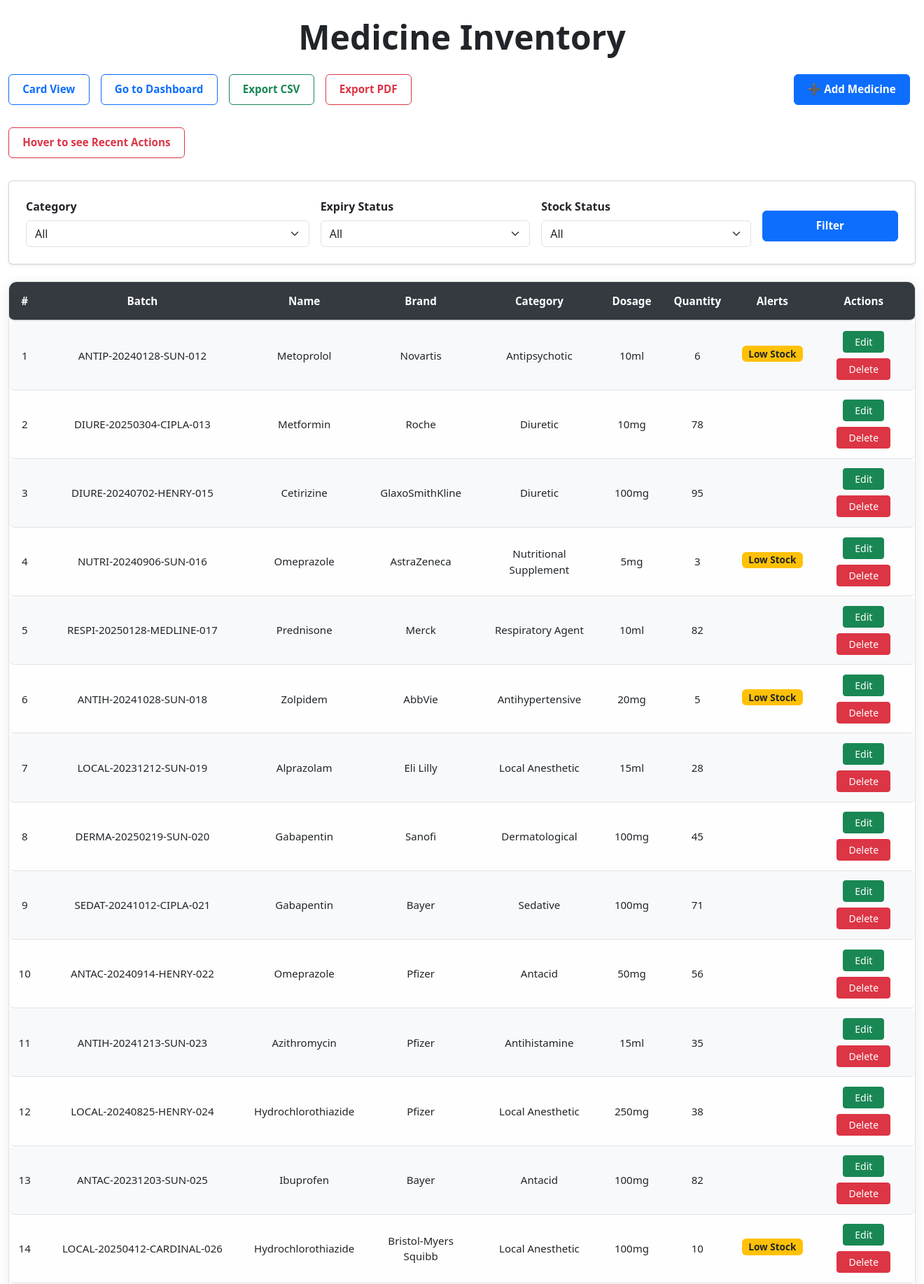
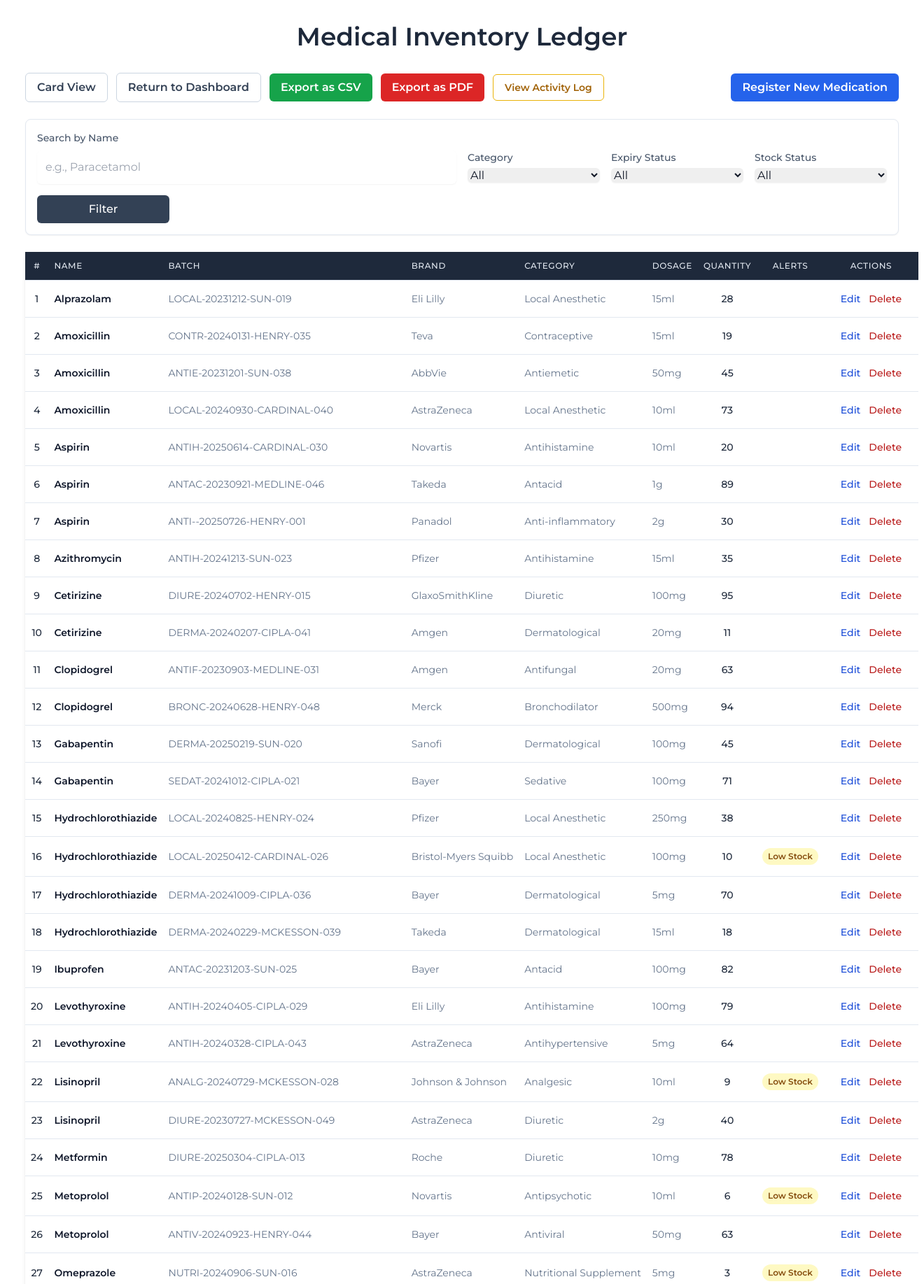
Before and after one commit to YOOSUF-HUB/Smart-Pharmacy-System, a Django app: page /medicine/table/ in a window 1320 px wide. Shown: the top 1835 px of the page at 70% size. Run offline with Django 5.2, Linux system fonts and the light colour scheme; data comes from the database, SQL or seed files in the repository; both versions use the stored data as it was after the commit; some libraries are stand-ins or nearby versions.

Commit message:
Enhance medicine table and view templates with improved filtering, sorting, and styling

```diff
--- a/Medicine_inventory/views.py
+++ b/Medicine_inventory/views.py
@@ -75,29 +75,37 @@ def view_medicine_cards(request):
     })
 
 def view_medicine_table(request):
-    medicines = Medicine.objects.all()
+    medicines = Medicine.objects.all().order_by('name')
     categories = [c[0] for c in Medicine.CATEGORY_CHOICES]
 
     # Filtering
     category = request.GET.get('category')
     expiry = request.GET.get('expiry')
     low_stock = request.GET.get('low_stock')
+    search_query = request.GET.get('search')
+
+    if search_query:
+        medicines = medicines.filter(name__icontains=search_query)
 
     if category:
         medicines = medicines.filter(category=category)
+
     filtered = []
     for med in medicines:
         med.low_stock = med.quantity_in_stock < med.reorder_level
         med.near_expiry = med.is_near_expiry()
         med.is_expired = med.is_expired()
+
         # Expiry filter
         if expiry == 'near' and not med.near_expiry:
             continue
         if expiry == 'expired' and not med.is_expired:
             continue
+
         # Low stock filter
         if low_stock == 'low' and not med.low_stock:
             continue
+
         filtered.append(med)
 
     recent_actions = MedicineAction.objects.select_related('medicine').order_by('-timestamp')[:5]
@@ -105,7 +113,7 @@ def view_medicine_table(request):
     return render(request, 'Medicine_inventory/medicine_table.html', {
         'medicine': filtered,
         'categories': categories,
-        'recent_actions' : recent_actions,
+        'recent_actions': recent_actions,
     })
 
 # Create a new medicine entry
--- a/templates/Medicine_inventory/medicine_table.html
+++ b/templates/Medicine_inventory/medicine_table.html
@@ -1,321 +1,151 @@
-{% extends 'base.html' %}
+{% extends 'Medicine_inventory/base.html' %}
 
-{% block title %}Medicine Inventory{% endblock title %}
+{% block title %}Medical Inventory Ledger{% endblock title %}
 
 {% block content %}
+<script src="https://cdn.tailwindcss.com"></script>
+
+<link rel="preconnect" href="https://fonts.googleapis.com">
+<link rel="preconnect" href="https://fonts.gstatic.com" crossorigin>
+<link href="https://fonts.googleapis.com/css2?family=Inter:wght@400;500;600;700&family=Lora:wght@500;600;700&display=swap" rel="stylesheet">
+
 <style>
-  .container{
-    max-width: 1500px;
+  /* Base styles using Tailwind's recommended 'font-sans' and a custom 'font-serif' */
+  body {
+    font-family: "Montserrat", sans-serif;
+    background-color: #f8fafc; /* slate-50 */
   }
-
-  .table-container {
-    border-radius: 12px;
-    box-shadow: 0 4px 20px rgba(0, 0, 0, 0.08);
-    overflow-x: auto;
-    margin-bottom: 2rem;
-    border: 1px solid #dee2e6;
-    background-color: #fff;
-  }
-
-  table {
-    width: 100%;
-    border-collapse: separate;
-    border-spacing: 0;
-    min-width: 980px;
-  }
-
-  thead th {
-    background-color: #343a40;
-    color: #fff;
-    font-weight: 600;
-    padding: 1rem;
-    text-align: center;
-    font-size: 0.95rem;
-    border-bottom: 2px solid #dee2e6;
-  }
-
-  th:first-child, td:first-child {
-    border-top-left-radius: 8px;
-    border-bottom-left-radius: 8px;
-  }
-
-  th:last-child, td:last-child {
-    border-top-right-radius: 8px;
-    border-bottom-right-radius: 8px;
-  }
-
-  td {
-    padding: 0.85rem;
-    text-align: center;
-    vertical-align: middle;
-    color: #212529;
-    background-color: #fefefe;
-    font-size: 0.94rem;
-    border-bottom: 1px solid #dee2e6;
-  }
-
-  tbody tr:nth-child(odd) td {
-    background-color: #f8f9fa;
-  }
-
-  tbody tr:hover td {
-    background-color: #e9ecef;
-    transition: background-color 0.3s ease;
-  }
-
-  .badge {
-    font-size: 0.85rem;
-    padding: 0.35em 0.7em;
-    border-radius: 6px;
-    font-weight: 600;
-    display: inline-block;
-    margin-bottom: 5px;
-  }
-
-  .bg-danger {
-    background-color: #dc3545;
-    color: #fff;
-  }
-
-  .bg-warning {
-    background-color: #ffc107;
-    color: #212529;
-  }
-
-  .bg-dark {
-    background-color: #6c757d;
-    color: #fff;
-  }
-
-  .btn-action {
-    padding: 6px 12px;
-    border-radius: 6px;
-    font-size: 0.83rem;
-    font-weight: 500;
-    text-decoration: none;
-    color: #fff;
-    transition: all 0.2s ease;
-  }
-
-  .btn-update {
-    background-color: #198754;
-  }
-
-  .btn-update:hover {
-    background-color: #157347;
-  }
-
-  .btn-delete {
-    background-color: #dc3545;
-  }
-
-  .btn-delete:hover {
-    background-color: #bb2d3b;
-  }
-
-  .btn-primary, .btn-outline-primary, .btn-outline-success {
-    border-radius: 6px;
-    font-weight: 600;
-    font-size: 0.95rem;
-    padding: 0.6rem 1.2rem;
-    margin-right: 0.5rem;
-    margin-bottom: 0.5rem;
-  }
-
-  .btn-outline-success,
-  .btn-outline-danger {
-    padding: 0.6rem 1.2rem;
-    font-size: 0.95rem;
-    font-weight: 600;
-    border-radius: 6px;
-    margin-right: 0.5rem;
-    margin-bottom: 0.5rem;
-  }
-
-  .add-button-wrapper {
-    text-align: right;
-    margin-top: 1.5rem;
-  }
-
-  h2.text-centre {
-    text-align: center;
-    font-size: 3rem;
-    font-weight: 700;
-    color: #212529;
-    margin-bottom: 1.5rem;
-  }
-
-  .alert-info {
-    padding: 1rem;
-    background-color: #e9f3ff;
-    color: #055160;
-    border: 1px solid #b6d4fe;
-    border-radius: 8px;
-  }
-
-  @media (max-width: 768px) {
-    table {
-      min-width: unset;
-    }
-    .table-container {
-      padding: 1.25rem;
-    }
-    td, th {
-      font-size: 0.85rem;
-      padding: 0.7rem;
-    }
-    .add-button-wrapper {
-      text-align: center;
-    }
-  }
-.popover {
-    max-width: 800px;
-    width: 800px;
+  .font-serif {
+    font-family: "Montserrat", sans-serif;
   }
 </style>
 
-<div class="container">
-  <h2 class="text-centre">Medicine Inventory</h2>
+<div class="container mx-auto max-w-9xl px-4 py-8">
+
+  <h2 class="font-serif text-center text-4xl font-semibold text-slate-800 mb-8">
+    Medical Inventory Ledger
+  </h2>
+
+  <div class="flex flex-wrap justify-between items-center mb-6 gap-4">
+    <div class="flex flex-wrap items-center gap-3">
+      <a href="{% url 'medicine_cards' %}" class="bg-white border border-slate-300 hover:bg-slate-100 text-slate-700 font-semibold py-2 px-4 rounded-md transition-colors">Card View</a>
+      <a href="{% url 'med_inventory_dash' %}" class="bg-white border border-slate-300 hover:bg-slate-100 text-slate-700 font-semibold py-2 px-4 rounded-md transition-colors">Return to Dashboard</a>
+      <a href="{% url 'export_medicine_csv' %}" class="bg-green-600 hover:bg-green-800 text-white font-semibold py-2 px-4 rounded-md transition-colors">Export as CSV</a>
+      <a href="{% url 'export_medicine_pdf' %}" class="bg-red-600 hover:bg-red-900 text-white font-semibold py-2 px-4 rounded-md transition-colors">Export as PDF</a>
+
+      <div class="relative inline-block group">
+        <button type="button" class="border border-yellow-500 text-yellow-700 hover:bg-yellow-50 font-semibold py-2 px-4 rounded-md transition-colors duration-200 text-sm">
+          View Activity Log
+        </button>
+        <div class="absolute z-20 hidden group-hover:block bg-white rounded-lg shadow-xl border w-96 max-w-xl mt-2">
+          <div class="font-serif font-bold text-lg text-slate-800 p-3 border-b">Recent Transaction Log</div>
+          <ul class="divide-y divide-slate-200">
+            {% for action in recent_actions %}
+              <li class="p-3 flex justify-between items-center">
+                <div>
+                  <strong class="font-semibold text-slate-800">
+                    {% if action.medicine %}{{ action.medicine.name }} ({{ action.medicine.batch_number }}){% else %}{{ action.medicine_name }} ({{ action.batch_number }}){% endif %}
+                  </strong>
+                  <span class="text-xs font-semibold text-yellow-800 bg-yellow-100 border border-yellow-200 ml-2 px-2 py-0.5 rounded-full">{{ action.get_action_display }}</span>
                 </div>
-
-
-
-<div class="row mb-4 align-items-center">
-  <div class="col-md-8 d-flex flex-wrap gap-2">
-    <a href="{% url 'medicine_cards' %}" class="btn btn-outline-primary">Card View</a>
-    <a href="{% url 'med_inventory_dash' %}" class="btn btn-outline-primary me-2">Go to Dashboard</a>
-    <a href="{% url 'export_medicine_csv' %}" class="btn btn-outline-success">Export CSV</a>
-    <a href="{% url 'export_medicine_pdf' %}" class="btn btn-outline-danger">Export PDF</a>
-  </div>
-  <div class="col-md-4 text-md-end text-center mt-2 mt-md-0">
-    <a href="{% url 'medicine_create' %}" class="btn btn-primary">➕ Add Medicine</a>
+                <small class="text-slate-500 whitespace-nowrap text-xs">{{ action.timestamp|date:"M d, Y H:i" }}</small>
+              </li>
+            {% empty %}
+              <li class="p-4 text-slate-500 text-center">No recent activity recorded.</li>
+            {% endfor %}
+          </ul>
         </div>
       </div>
 
-<!-- Add this where your actions table is -->
-<div class="text-left my-4">
-  <button type="button"
-          class="btn btn-outline-danger"
-          data-bs-toggle="popover"
-          data-bs-html="true"
-          data-bs-trigger="hover focus"
-          title="Recently Performed Actions"
-          data-bs-content='
-            <ul class="list-group list-group-flush text-start">
-              {% for action in recent_actions %}
-                <li class="list-group-item d-flex justify-content-between align-items-center">
-                  <span>
-                    <strong>
-                      {% if action.medicine %}
-                        {{ action.medicine.name }} ({{ action.medicine.batch_number }})
-                      {% else %}
-                        {{ action.medicine_name }} ({{ action.batch_number }})
-                      {% endif %}
-                    </strong>
-                    <span class="badge bg-warning ms-2">{{ action.get_action_display }}</span>
-                  </span>
-                  <small class="text-muted">{{ action.timestamp|date:"M d, Y H:i" }}</small>
-                </li>
-              {% empty %}
-                <li class="list-group-item text-muted text-center">No recent actions.</li>
-              {% endfor %}
-            </ul>
-          '>
-    Hover to see Recent Actions
-  </button>
+    </div>
+    <div class="w-full sm:w-auto">
+      <a href="{% url 'medicine_create' %}" class="w-full block text-center sm:w-auto bg-blue-600 hover:bg-blue-900 text-white font-semibold py-2 px-4 rounded-md transition-colors">
+        Register New Medication
+      </a>
+    </div>
   </div>
 
-  <!-- Filter Section -->
-<div class="card shadow-sm mb-4 p-4">
+  <div class="bg-white shadow-sm rounded-lg p-4 mb-6 border border-slate-200">
     <form method="get">
-    <div class="row g-3 align-items-end">
-      <div class="col-md-4">
-        <label for="category" class="form-label fw-semibold">Category</label>
-        <select name="category" id="category" class="form-select">
+      <div class="grid grid-cols-1 md:grid-cols-2 lg:grid-cols-6 gap-4 items-end">
+
+        <!-- Search Bar -->
+        <div class="md:col-span-2 lg:col-span-3">
+          <label for="search" class="block text-sm font-medium text-slate-600 mb-2">Search by Name</label>
+          <input type="text" name="search" id="search" value="{{ request.GET.search }}" placeholder="e.g., Paracetamol" class="w-full py-3 px-3 border-slate-300 rounded-md shadow-sm focus:border-blue-700 focus:ring-1 focus:ring-blue-700">
+        </div>
+
+        <div class="lg:col-span-1">
+          <label for="category" class="block text-sm font-medium text-slate-600 mb-1">Category</label>
+          <select name="category" id="category" class="w-full border-slate-300 rounded-md shadow-sm focus:border-blue-700 focus:ring-1 focus:ring-blue-700">
             <option value="">All</option>
-          {% for cat in categories %}
-            <option value="{{ cat }}" {% if request.GET.category == cat %}selected{% endif %}>{{ cat }}</option>
-          {% endfor %}
+            {% for cat in categories %}<option value="{{ cat }}" {% if request.GET.category == cat %}selected{% endif %}>{{ cat }}</option>{% endfor %}
           </select>
         </div>
-
-      <div class="col-md-3">
-        <label for="expiry" class="form-label fw-semibold">Expiry Status</label>
-        <select name="expiry" id="expiry" class="form-select">
+        <div class="lg:col-span-1">
+          <label for="expiry" class="block text-sm font-medium text-slate-600 mb-1">Expiry Status</label>
+          <select name="expiry" id="expiry" class="w-full border-slate-300 rounded-md shadow-sm focus:border-blue-700 focus:ring-1 focus:ring-blue-700">
             <option value="">All</option>
             <option value="near" {% if request.GET.expiry == 'near' %}selected{% endif %}>Near Expiry</option>
             <option value="expired" {% if request.GET.expiry == 'expired' %}selected{% endif %}>Expired</option>
           </select>
         </div>
-
-      <div class="col-md-3">
-        <label for="low_stock" class="form-label fw-semibold">Stock Status</label>
-        <select name="low_stock" id="low_stock" class="form-select">
+        <div class="lg:col-span-1">
+          <label for="low_stock" class="block text-sm font-medium text-slate-600 mb-1">Stock Status</label>
+          <select name="low_stock" id="low_stock" class="w-full border-slate-300 rounded-md shadow-sm focus:border-blue-700 focus:ring-1 focus:ring-blue-700">
             <option value="">All</option>
             <option value="low" {% if request.GET.low_stock == 'low' %}selected{% endif %}>Low Stock</option>
           </select>
         </div>
-
-      <div class="col-md-2 text-end">
-        <button type="submit" class="btn btn-primary w-100 mt-2" style="margin-top: 0.5rem;">Filter</button>
+        <div class="md:col-span-2 lg:col-span-1 flex items-center gap-2 pt-4 md:pt-0">
+          <button type="submit" class="w-full bg-slate-700 hover:bg-slate-800 text-white font-medium py-2 px-4 rounded-md">Filter</button>
+        </div>
+        <div class="md:col-span-2 lg:col-span-1 flex items-center gap-2 pt-4 md:pt-0">
+          {% if request.GET.category or request.GET.expiry or request.GET.low_stock or request.GET.search %}
+            <a href="{% url 'medicine_table' %}" class="w-full text-center border border-slate-300 hover:bg-slate-100 text-slate-700 font-medium py-2 px-4 rounded-md">Reset</a>
+          {% endif %}
         </div>
       </div>
-
-    {% if request.GET.category or request.GET.expiry or request.GET.low_stock %}
-      <div class="row mt-3">
-        <div class="col text-end">
-          <a href="{% url 'medicine_table' %}" class="btn btn-outline-secondary">Reset Filters</a>
-        </div>
-      </div>
-    {% endif %}
     </form>
   </div>
 
   {% if medicine %}
-    <div class="table-container">
-      <table>
-        <thead>
+    <div class="bg-white rounded-lg shadow-md">
+      <table class="table-auto w-full divide-y divide-slate-200">
+        <thead class="bg-slate-800">
           <tr>
-            <th>#</th>
-            <th>Batch</th>
-            <th>Name</th>
-            <th>Brand</th>
-            <th>Category</th>
-            <th>Dosage</th>
-            <th>Quantity</th>
-            <th>Alerts</th>
-            <th>Actions</th>
+            <th scope="col" class="px-2 py-3 text-center text-xs font-medium text-slate-200 uppercase tracking-wider">#</th>
+            <th scope="col" class="px-2 py-3 text-left text-xs font-medium text-slate-200 uppercase tracking-wider">Name</th>
+            <th scope="col" class="px-2 py-3 text-left text-xs font-medium text-slate-200 uppercase tracking-wider">Batch</th>
+            <th scope="col" class="px-2 py-3 text-left text-xs font-medium text-slate-200 uppercase tracking-wider">Brand</th>
+            <th scope="col" class="px-2 py-3 text-left text-xs font-medium text-slate-200 uppercase tracking-wider">Category</th>
+            <th scope="col" class="px-2 py-3 text-left text-xs font-medium text-slate-200 uppercase tracking-wider">Dosage</th>
+            <th scope="col" class="px-2 py-3 text-center text-xs font-medium text-slate-200 uppercase tracking-wider">Quantity</th>
+            <th scope="col" class="px-2 py-3 text-center text-xs font-medium text-slate-200 uppercase tracking-wider">Alerts</th>
+            <th scope="col" class="px-2 py-3 text-center text-xs font-medium text-slate-200 uppercase tracking-wider">Actions</th>
           </tr>
         </thead>
-        <tbody>
+        <tbody class="bg-white divide-y divide-slate-200">
           {% for med in medicine %}
-          <tr>
-            <td>{{ forloop.counter }}</td>
-            <td>{{ med.batch_number }}</td>
-            <td>{{ med.name }}</td>
-            <td>{{ med.brand }}</td>
-            <td>{{ med.category }}</td>
-            <td>{{ med.dosage }}</td>
-            <td>{{ med.quantity_in_stock }}</td>
-            <td>
-              {% if med.is_expired %}
-                <span class="badge bg-dark">Expired</span>
-              {% elif med.near_expiry %}
-                <span class="badge bg-danger">Near Expiry</span>
-              {% endif %}
-              {% if med.low_stock %}
-                <span class="badge bg-warning">Low Stock</span>
-              {% endif %}
+          <tr class="hover:bg-slate-100 transition-colors">
+            <td class="px-2 py-4 whitespace-nowrap text-sm font-medium text-slate-800 text-center">{{ forloop.counter }}</td>
+            <td class="px-2 py-4 whitespace-nowrap text-sm font-semibold text-slate-900">{{ med.name }}</td>
+            <td class="px-2 py-4 whitespace-nowrap text-sm text-slate-500">{{ med.batch_number }}</td>
+            <td class="px-2 py-4 whitespace-nowrap text-sm text-slate-500">{{ med.brand }}</td>
+            <td class="px-2 py-4 whitespace-nowrap text-sm text-slate-500">{{ med.category }}</td>
+            <td class="px-2 py-4 whitespace-nowrap text-sm text-slate-500">{{ med.dosage }}</td>
+            <td class="px-2 py-4 whitespace-nowrap text-sm font-medium text-slate-800 text-center">{{ med.quantity_in_stock }}</td>
+            <td class="px-2 py-4 whitespace-nowrap text-center text-sm">
+              <div class="flex flex-col items-center gap-1">
+                {% if med.is_expired %}<span class="px-2 py-0.5 inline-flex text-xs leading-5 font-semibold rounded-full bg-slate-200 text-slate-800">Expired</span>{% endif %}
+                {% if med.near_expiry %}<span class="px-2 py-0.5 inline-flex text-xs leading-5 font-semibold rounded-full bg-red-100 text-red-800">Near Expiry</span>{% endif %}
+                {% if med.low_stock %}<span class="px-2 py-0.5 inline-flex text-xs leading-5 font-semibold rounded-full bg-yellow-100 text-yellow-800">Low Stock</span>{% endif %}
+              </div>
             </td>
-              <td>
-                <div class="d-flex justify-content-center gap-2 flex-wrap">
-                  <a href="{% url 'medicine_update' med.id %}" class="btn btn-success btn-sm px-3">
-                    Edit
-                  </a>
-                  <!-- Modal trigger button -->
-                  <button type="button" class="btn btn-danger btn-sm px-3" data-bs-toggle="modal" data-bs-target="#deleteModal{{ med.id }}">
-                    Delete
-                  </button>
+            <td class="px-6 py-4 whitespace-nowrap text-center text-sm font-medium">
+              <div class="flex justify-center gap-3">
+                <a href="{% url 'medicine_update' med.id %}" class="text-blue-700 hover:text-blue-900">Edit</a>
+                <button type="button" class="open-modal-button text-red-700 hover:text-red-900" data-modal-target="#deleteModal{{ med.id }}">Delete</button>
               </div>
             </td>
           </tr>
@@ -324,38 +154,63 @@
       </table>
     </div>
   {% else %}
-    <div class="alert alert-info text-center">No medicines available.</div>
+    <div class="bg-blue-50 border border-blue-200 text-blue-800 px-4 py-3 rounded-lg text-center" role="alert">
+      No records match the specified criteria.
+    </div>
   {% endif %}
 </div>
 
 {% for med in medicine %}
-<!-- Modal itself -->
-<div class="modal fade" id="deleteModal{{ med.id }}" tabindex="-1" aria-labelledby="deleteModalLabel{{ med.id }}" aria-hidden="true">
-  <div class="modal-dialog modal-dialog-centered">
-    <div class="modal-content">
-      <div class="modal-header">
-        <h5 class="modal-title" id="deleteModalLabel{{ med.id }}">Confirm Delete</h5>
-        <button type="button" class="btn-close" data-bs-dismiss="modal" aria-label="Close"></button>
+<div id="deleteModal{{ med.id }}" class="modal fixed inset-0 bg-black bg-opacity-60 overflow-y-auto h-full w-full z-50 hidden">
+  <div class="relative top-20 mx-auto p-5 border w-full max-w-md shadow-lg rounded-md bg-white">
+    <div class="mt-3 text-center">
+      <div class="mx-auto flex items-center justify-center h-12 w-12 rounded-full bg-red-100">
+        <svg class="h-6 w-6 text-red-700" fill="none" stroke="currentColor" viewBox="0 0 24 24"><path stroke-linecap="round" stroke-linejoin="round" stroke-width="2" d="M12 9v2m0 4h.01m-6.938 4h13.856c1.54 0 2.502-1.667 1.732-3L13.732 4c-.77-1.333-2.694-1.333-3.464 0L3.34 16c-.77 1.333.192 3 1.732 3z"></path></svg>
       </div>
-      <div class="modal-body">
-        Are you sure you want to delete <strong>{{ med.name }} - {{ med.batch_number }}</strong>?
+      <h3 class="font-serif text-lg leading-6 font-medium text-slate-900 mt-4">Deletion Confirmation</h3>
+      <div class="mt-2 px-7 py-3">
+        <p class="text-sm text-slate-500">
+          Please confirm your intention to permanently delete the record for <strong>{{ med.name }} (Batch: {{ med.batch_number }})</strong>. This action cannot be reversed.
+        </p>
       </div>
-      <div class="modal-footer">
-        <button type="button" class="btn btn-secondary" data-bs-dismiss="modal">Cancel</button>
-        <a href="{% url 'medicine_delete' med.id %}" class="btn btn-danger">Delete</a>
+      <div class="items-center px-4 py-3 flex justify-center gap-4">
+        <button type="button" class="close-modal-button px-4 py-2 bg-slate-200 text-slate-800 rounded-md hover:bg-slate-300 w-full">Cancel</button>
+        <a href="{% url 'medicine_delete' med.id %}" class="px-4 py-2 bg-red-700 text-white rounded-md hover:bg-red-800 w-full">Confirm Deletion</a>
       </div>
     </div>
   </div>
 </div>
 {% endfor %}
 
-<script src="https://cdn.jsdelivr.net/npm/bootstrap@5.3.0/dist/js/bootstrap.bundle.min.js"></script>
 <script>
   document.addEventListener('DOMContentLoaded', function () {
-    var popoverTriggerList = [].slice.call(document.querySelectorAll('[data-bs-toggle="popover"]'))
-    popoverTriggerList.forEach(function (popoverTriggerEl) {
-      new bootstrap.Popover(popoverTriggerEl)
-    })
+    const openModal = (modal) => modal && modal.classList.remove('hidden');
+    const closeModal = (modal) => modal && modal.classList.add('hidden');
+
+    document.querySelectorAll('.open-modal-button').forEach(button => {
+      button.addEventListener('click', () => {
+        const modal = document.querySelector(button.dataset.modalTarget);
+        openModal(modal);
+      });
+    });
+
+    document.querySelectorAll('.close-modal-button').forEach(button => {
+      button.addEventListener('click', () => {
+        const modal = button.closest('.modal');
+        closeModal(modal);
+      });
+    });
+
+    document.querySelectorAll('.modal').forEach(modal => {
+      modal.addEventListener('click', (event) => {
+        if (event.target === modal) closeModal(modal);
+      });
+      document.addEventListener('keydown', (event) => {
+        if (event.key === 'Escape' && !modal.classList.contains('hidden')) {
+          closeModal(modal);
+        }
+      });
+    });
   });
 </script>
 {% endblock content %}
```
Also changed, not shown: templates/Medicine_inventory/view_medicine.html (+31 -16 lines), db.sqlite3. Lines whose indentation alone changed are shown as unchanged.
